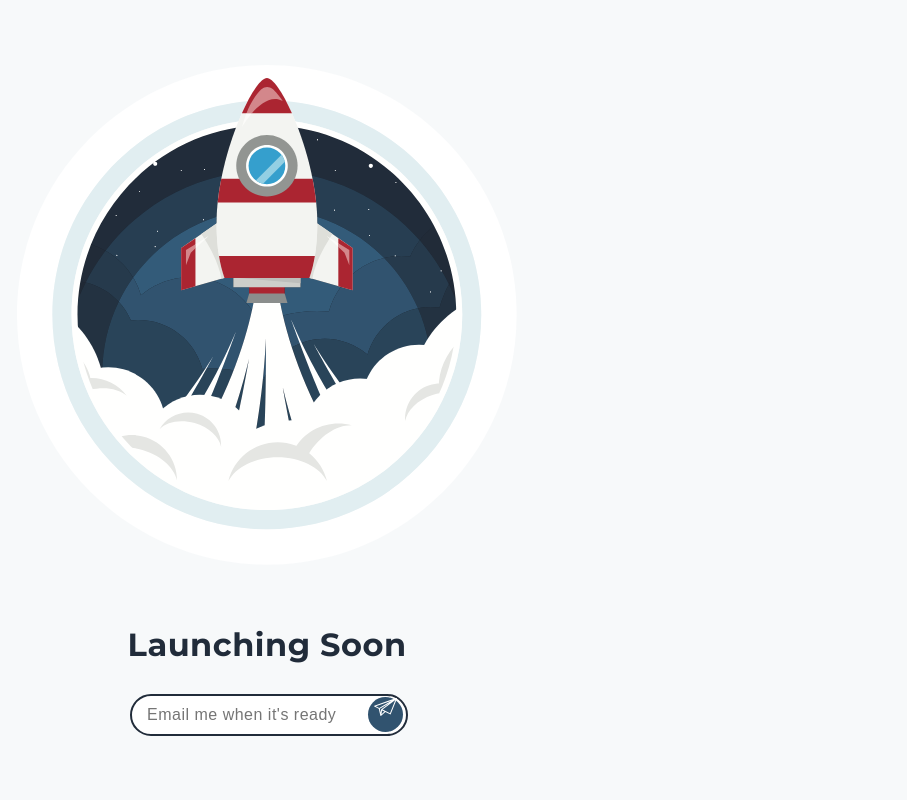
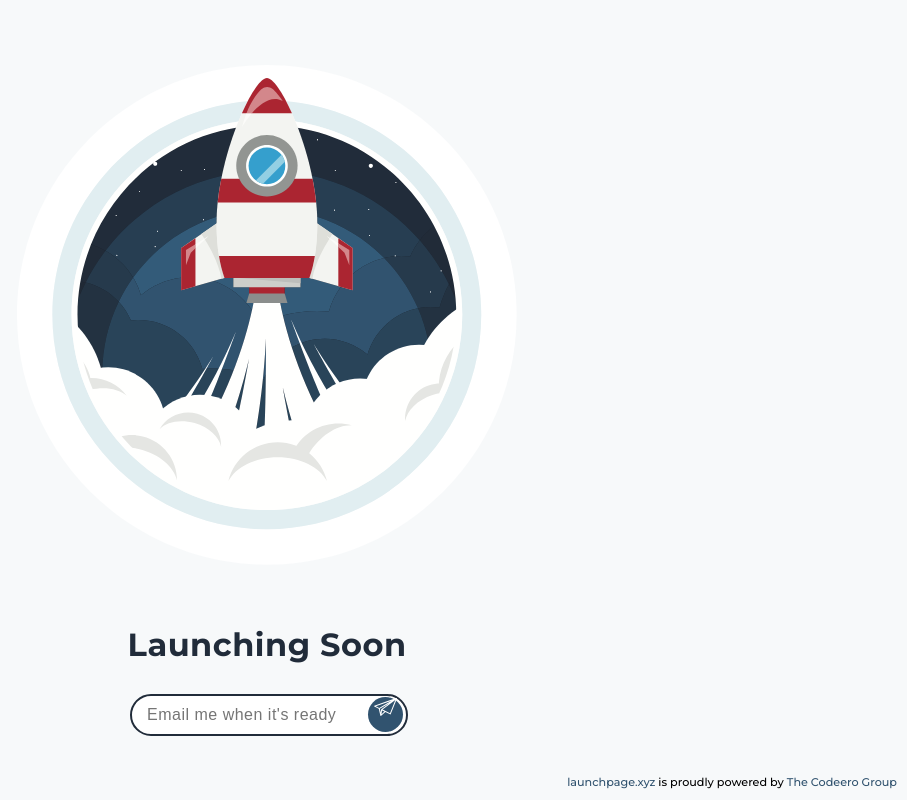
Before and after one commit to julianengel/launchpage.xyz, a plain HTML site: page index.html in a window 1280 px wide. Shown: the whole page, without its empty margins (373-1280 px from the left). Drawn offline with Linux system fonts and the light colour scheme.

Commit message:
Added back link to bottom of page

```diff
--- a/index.html
+++ b/index.html
@@ -86,6 +86,21 @@
         margin-right: 3px;
         display: flex;
     }
+
+
+    .powered-by{
+    	font-size: 0.7rem;
+    	align-self: end;
+    	margin-right: 10px;
+    	text-align: center;
+    	position: absolute;
+    	bottom: 0px;
+    }
+
+    .powered-by a{
+    	color: #31536F;
+    	text-decoration: none;
+    }
     </style>
 </head>
 
@@ -102,9 +117,14 @@
             <button type="submit"><img class="responsive center" src="img/plane.svg"></button>
         </div>
     </form>
+    <div class="powered-by">
+        <p><a href="https://launchpage.xyz/signup">launchpage.xyz</a> is proudly powered by <a href="https://www.codeero.com?ref=launchpage" id="backlink">The Codeero Group</a></p>
+    </div>
     <script type="text/javascript">
     let urlField = document.getElementById('urlField')
     urlField.value = window.location.href
+    let backlink = document.getElementById('backlink')
+    backlink.href = backlink.href + '&utm_campaign=' + window.location.href
     </script>
 </body>
 
```
